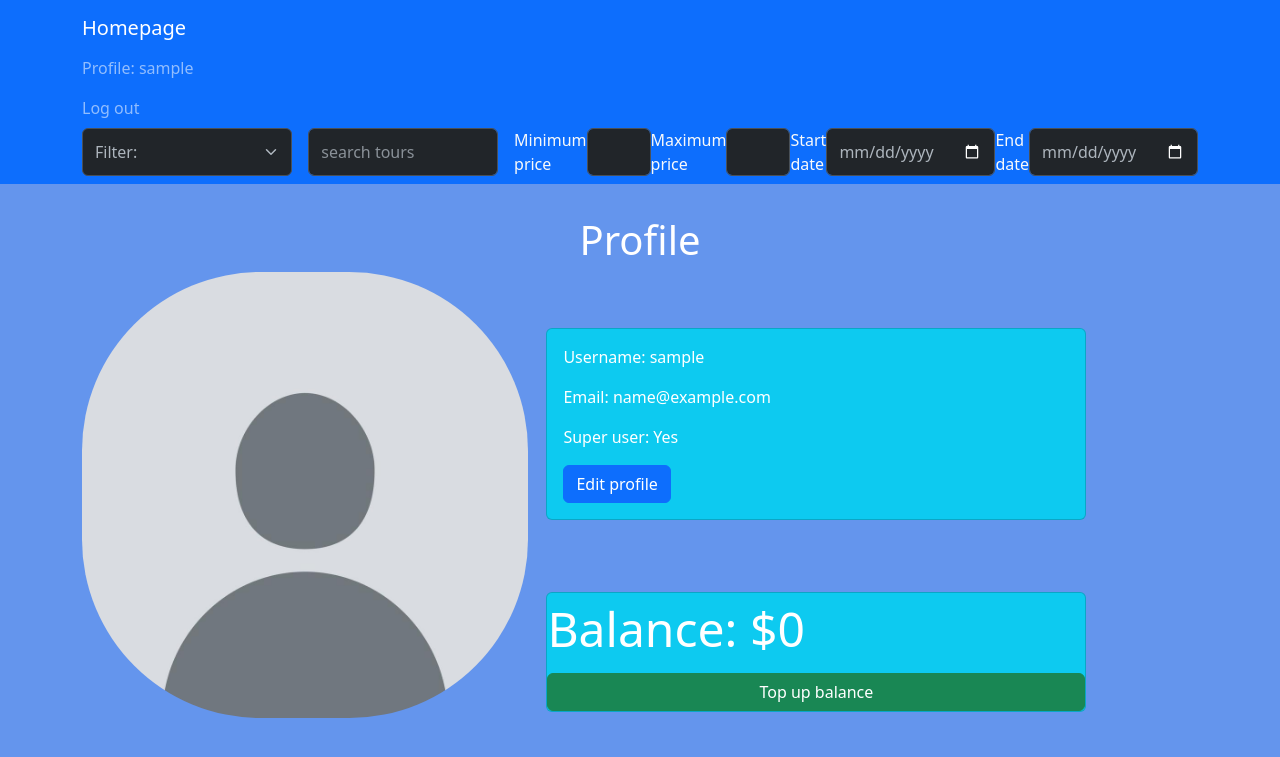
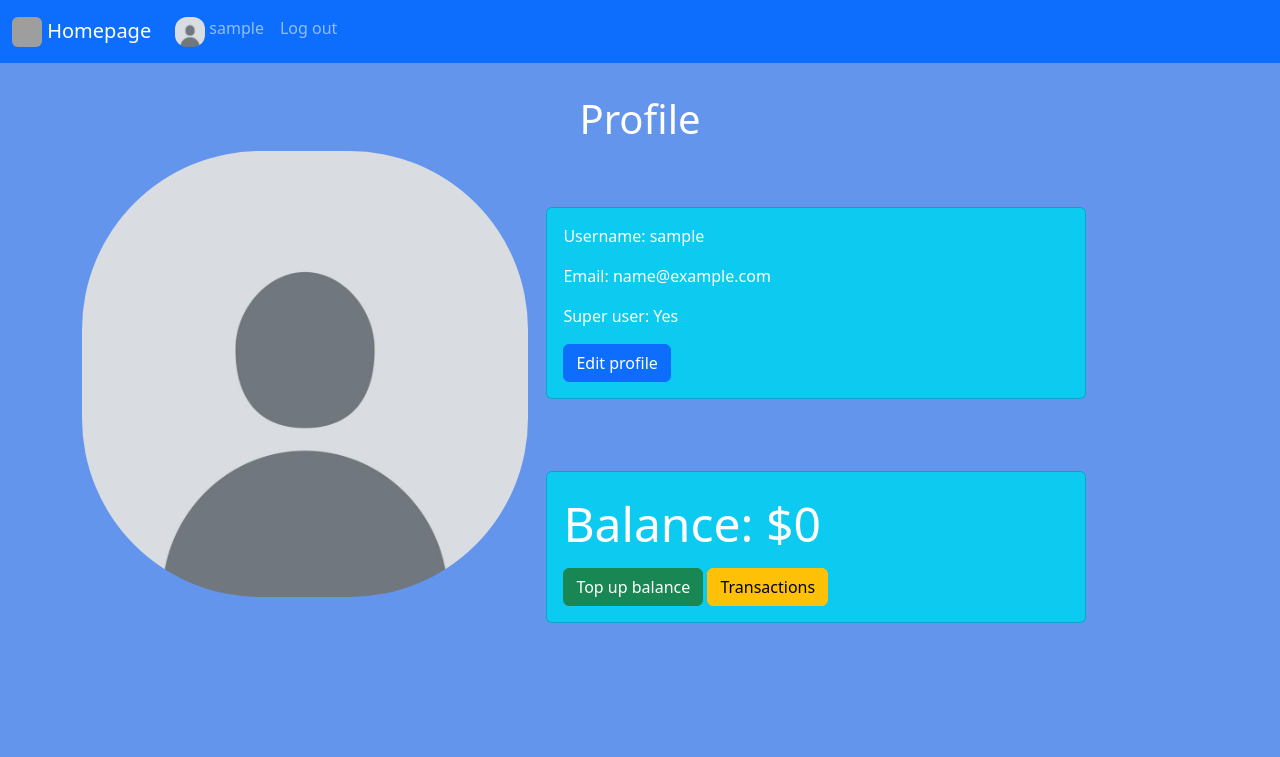
Before and after one commit to Nechitosik228/Django_Final_Project, a Django app: page /accounts/profile/ in a window 1280 px wide. Shown: the top 757 px of the page. Run offline with Django 5.2, Linux system fonts and the light colour scheme; the visitor is signed in with stand-in values (Sample User, id 1); grey boxes are pictures that could not be loaded.

Commit message:
create transactions, change navbar and styles

```diff
--- a/zentour/accounts/models.py
+++ b/zentour/accounts/models.py
@@ -28,6 +28,9 @@ class Transaction(models.Model):
     money_amount = models.DecimalField(max_digits=10, decimal_places=2)
     date = models.DateTimeField(auto_now_add=True)
 
+    class Meta:
+        ordering = ["-date"]
+
 
 class Profile(models.Model):
     user = models.OneToOneField(User, on_delete=models.CASCADE, related_name="profile")
--- a/zentour/accounts/templates/accounts/edit_profile.html
+++ b/zentour/accounts/templates/accounts/edit_profile.html
@@ -4,7 +4,7 @@
 
 {% block style %}
     <style type="text/css">
-        img {
+        .image {
             width: 50%;
             border-radius: 40%;
             margin-bottom: 3%;
@@ -35,7 +35,7 @@
             <div class="img">
                 {% if profile.avatar %}
                     <h3 class="white">Current Avatar:</h3>
-                    <img src="{{ profile.avatar.url }}" alt="avatar" width="150">
+                    <img class="image" src="{{ profile.avatar.url }}" alt="avatar" width="150">
                 {% else %}
                     <p>No Avatar</p>
                 {% endif %}
--- a/zentour/accounts/templates/accounts/profile.html
+++ b/zentour/accounts/templates/accounts/profile.html
@@ -4,7 +4,7 @@
 
 {% block style %}
     <style type="text/css">
-        img {
+        .image {
             float: left;
             width: 40%;
             border-radius: 40%;
@@ -32,7 +32,7 @@
     <div style="text-align: center;">
         <h1 class="white">Profile</h1>
     </div>
-    <img src="{{ profile.avatar.url }}" alt="avatar" width="150">
+    <img src="{{ profile.avatar.url }}" class="image" alt="avatar" width="150">
     <div class="card text-bg-info mb-3" style="max-width: 540px;">
         <div class="card-body">
             <p class="white">Username: {{ request.user.username }}</p>
@@ -48,8 +48,11 @@
         </div>
     </div>
     <div class="card text-bg-info mb-3" style="max-width: 540px;">
-        <p class="card-title white big">Balance: ${{ profile.balance.amount }}</p>
-        <a href="{% url 'accounts:top_up_balance' %}" class="btn btn-success">Top up balance</a>
+        <div class="card-body">
+            <p class="card-title white big">Balance: ${{ profile.balance.amount }}</p>
+            <a href="{% url 'accounts:top_up_balance' %}" class="btn btn-success">Top up balance</a>
+            <a href="{% url 'accounts:transactions' %}" class="btn btn-warning">Transactions</a>
+        </div>
     </div>
 
 {% endblock %}
--- a/zentour/accounts/urls.py
+++ b/zentour/accounts/urls.py
@@ -1,7 +1,7 @@
 from django.urls import path, reverse_lazy
 from django.contrib.auth import views as auth_views
 
-from .views import register, login_view, logout_view, profile, edit_user_profile, superuser_view, become_superuser, top_up_balance
+from .views import register, login_view, logout_view, profile, edit_user_profile, superuser_view, become_superuser, top_up_balance, transactions
 
 app_name = "accounts"
 
@@ -59,5 +59,6 @@ urlpatterns = [
     ),
     path("superuser/", superuser_view, name='superuser_view'),
     path("become-superuser/", become_superuser, name='become_superuser'),
-    path("top-up-balance/", top_up_balance, name='top_up_balance')
+    path("top-up-balance/", top_up_balance, name='top_up_balance'),
+    path("transactions/", transactions, name='transactions'),
 ]
--- a/zentour/accounts/views.py
+++ b/zentour/accounts/views.py
@@ -116,3 +116,8 @@ def top_up_balance(request):
             messages.success(request, f'You have topped up your balance with ${amount}')
             return redirect('accounts:profile')
     return render(request, 'accounts/balance.html', {'form':form})
+
+
+@login_required
+def transactions(request):
+    return render(request, 'accounts/transactions.html')
--- a/zentour/tours/templates/tours/base.html
+++ b/zentour/tours/templates/tours/base.html
@@ -14,41 +14,37 @@
 </head>
 <body class="d-flex flex-column vh-100" style="background-color: cornflowerblue;">
     <header>
-        <nav class="navbar bg-primary" data-bs-theme="dark">
-            <div class="container d-flex flex-column">
-                <div class="navbar-nav w-100">
-                    <a href="{% url 'tours:home' %}" class="navbar-brand">Homepage</a>
-                </div>
-                <div class="callapse navbar-collapse w-100">
-                    <ul class="navbar-nav ms-auto">
+        <nav class="navbar bg-primary navbar-expand-lg" data-bs-theme="dark">
+            <div class="container-fluid">
+                <a href="{% url 'tours:home' %}" class="navbar-brand">
+                    <img src="\avatars\logo.png" style="border-radius:20%;" alt="Logo" width="30" height="30" class="d-inline-block align-text-top">
+                    Homepage
+                </a>
+                <div class="collapse navbar-collapse" id="navbarNavAltMarkup">
+                  <div class="navbar-nav">
                     {% if request.user.is_authenticated %}
-                        <li class="nav-item">
                         <a class="nav-link" href="{% url 'accounts:profile' %}">
-                                Profile: {{ request.user.username }}
+                            <img src="{{ request.user.profile.avatar.url }}" style="border-radius:40%;" alt="avatar" width="30" height="30" class="d-inline-block align-text-top">
+                            {{ request.user.username }}
                         </a>
-                        </li>
-                        <li class="nav-item">
                         <a class="nav-link" href="{% url 'accounts:logout' %}">
                             Log out
                         </a>
-                        </li>
                     {% else %}
-                    <li class="nav-item">
-                        <a href="{% url 'accounts:register' %}" class="navbar-brand">
+                        <a href="{% url 'accounts:register' %}" class="nav-link">
                             Register
                         </a>
-                    </li>
-                    <li class="nav-item">
-                        <a href="{% url 'accounts:login' %}" class="navbar-brand">
+                        <a href="{% url 'accounts:login' %}" class="nav-link">
                             Login
                         </a>
-                    </li>
                     {% endif %}
-                    </ul>
                   </div>
+                </div>
+            </div>
+                {% if request.path == '/tours/home/' %}
                     <div class="nav-item text-light">
                         <form action="{% url 'tours:home' %}" method="GET" class="d-flex mx-auto">
-                        <select name="filter" id="" class="form-select me-3" onchange="this.form.submit()">
+                            <select name="filter" id="" class="form-select me-3" onchange="this.form.submit()" style="width: 200px;">
                                 <option value="" {% if not request.GET.filter  %}
                                 selected
                                 {% endif %}>
@@ -75,19 +71,21 @@
                                     Decreasing rating
                                 </option>
                             </select>
-                        <input type="search" name="search" class="form-control me-3" placeholder="search tours" onchange="this.form.submit()" value="{{ request.GET.search|default:'' }}">
+                            <input type="search" name="search" style="width: 300px;" class="form-control me-3" placeholder="search tours" onchange="this.form.submit()" value="{{ request.GET.search|default:'' }}">
 
                             <label for="min_price">Minimum price</label>
-                        <input type="number" name="min_price" class="w-25 form-control" min="0" onchange="this.form.submit()" value="{{ request.GET.min_price|default:'' }}">
+                            <input type="number" name="min_price" class="w-60 form-control me-3" min="0" onchange="this.form.submit()" value="{{ request.GET.min_price|default:'' }}">
                             <label for="max_price">Maximum price</label>
-                        <input type="number" name="max_price" class="w-25 form-control" min="0" onchange="this.form.submit()" value="{{ request.GET.max_price|default:'' }}">
+                            <input type="number" name="max_price" class="w-60 form-control me-3" min="0" onchange="this.form.submit()" value="{{ request.GET.max_price|default:'' }}">
 
                             <label for="start_date">Start date</label>
-                        <input type="date" name="start_date" class="w-25 form-control" onchange="this.form.submit()" value="{{ request.GET.start_date|default:'' }}">
+                            <input type="date" name="start_date" class="w-25 form-control me-3" onchange="this.form.submit()" value="{{ request.GET.start_date|default:'' }}">
                             <label for="end_date">End date</label>
                             <input type="date" name="end_date" class="w-25 form-control" onchange="this.form.submit()" value="{{ request.GET.end_date|default:'' }}">
                         </form>
                     </div>
+                {% endif %}
+
             </div>
         </nav>
     </header>
```
Also changed, not shown: zentour/accounts/templates/accounts/transactions.html (added, +61 -0 lines). Lines whose indentation alone changed are shown as unchanged.
